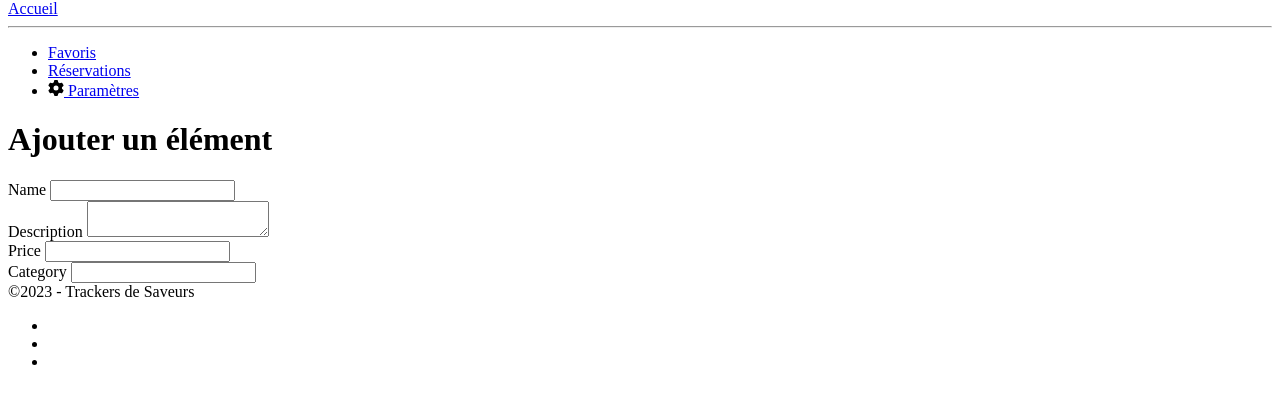
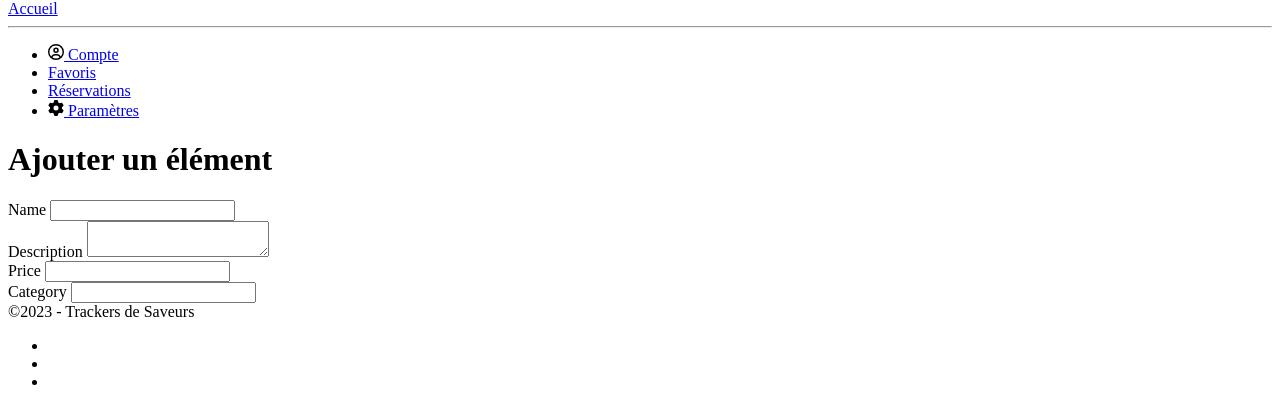
Before and after one commit to JohLav/flavour-tracker, a Symfony app: template templates/admin/item/new.html.twig in a window 1280 px wide. Shown: the part 170-590 px from the top of the page. Run offline with Twig, Linux system fonts and the light colour scheme; the template is opened without the code that fills it, so the values that code supplies are empty; form fields are guessed from the names that the template uses; some libraries are stand-ins or nearby versions.

Commit message:
Corr: image.sql and user

```diff
--- a/templates/admin/_sidenav.html.twig
+++ b/templates/admin/_sidenav.html.twig
@@ -45,16 +45,16 @@
                     Ajouter</a>
             </li>
         {% endif %}
-{#        <li class="mt-4 ms-3">#}
-{#            <a class="nav-item link-dark text-decoration-none" href="{{ path('user_show', {'id': user.id}) }}">#}
-{#                <svg class="bi pe-none me-2" xmlns="http://www.w3.org/2000/svg" height="1em" viewBox="0 0 512 512">#}
-{#                    <path#}
-{#                        d="M406.5 399.6C387.4 352.9 341.5 320 288 320H224c-53.5 0-99.4 32.9-118.5 79.6C69.9 362.2 48 311.7 48 256C48 141.1 141.1 48 256 48s208 93.1 208 208c0 55.7-21.9 106.2-57.5 143.6zm-40.1 32.7C334.4 452.4 296.6 464 256 464s-78.4-11.6-110.5-31.7c7.3-36.7 39.7-64.3 78.5-64.3h64c38.8 0 71.2 27.6 78.5 64.3zM256 512A256 256 0 1 0 256 0a256 256 0 1 0 0 512zm0-272a40 40 0 1 1 0-80 40 40 0 1 1 0 80zm-88-40a88 88 0 1 0 176 0 88 88 0 1 0 -176 0z"/>#}
-{#                </svg>#}
-{#                Compte#}
-{#            </a>#}
-{#        </li>#}
         {% if not is_granted('ROLE_OWNER') %}
+            <li class="mt-4 ms-3">
+                <a class="nav-item link-dark text-decoration-none" href="{{ path('user_show', {'id': user.id}) }}">
+                    <svg class="bi pe-none me-2" xmlns="http://www.w3.org/2000/svg" height="1em" viewBox="0 0 512 512">
+                        <path
+                            d="M406.5 399.6C387.4 352.9 341.5 320 288 320H224c-53.5 0-99.4 32.9-118.5 79.6C69.9 362.2 48 311.7 48 256C48 141.1 141.1 48 256 48s208 93.1 208 208c0 55.7-21.9 106.2-57.5 143.6zm-40.1 32.7C334.4 452.4 296.6 464 256 464s-78.4-11.6-110.5-31.7c7.3-36.7 39.7-64.3 78.5-64.3h64c38.8 0 71.2 27.6 78.5 64.3zM256 512A256 256 0 1 0 256 0a256 256 0 1 0 0 512zm0-272a40 40 0 1 1 0-80 40 40 0 1 1 0 80zm-88-40a88 88 0 1 0 176 0 88 88 0 1 0 -176 0z"/>
+                    </svg>
+                    Compte
+                </a>
+            </li>
             <li class="mt-1 ms-3">
                 <a class="nav-item link-dark text-decoration-none" href="{{ path('favorite_index') }}">Favoris</a>
             </li>
```
